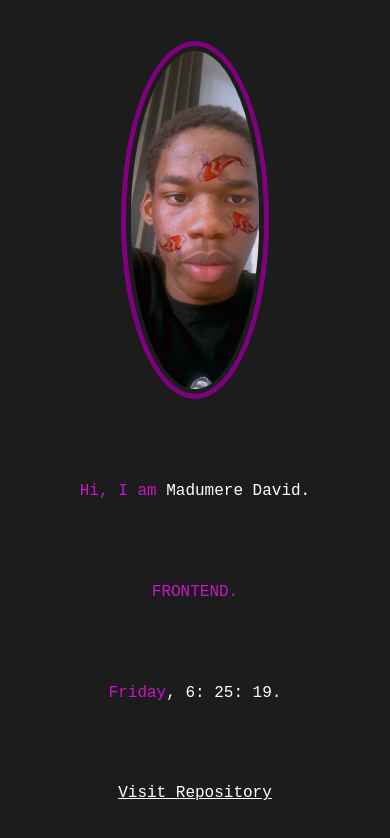
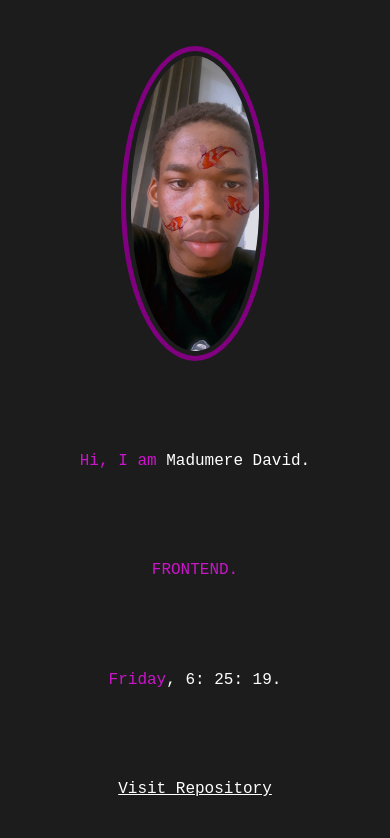
Before and after one commit to Kachi003/FRONT-END-TRACK-STAGE-1-TASK, a plain HTML site: page index.html in a window 390 px wide. Drawn offline with Linux system fonts and the light colour scheme.

Commit message:
An update on responsiveness

```diff
--- a/styles.css
+++ b/styles.css
@@ -51,6 +51,6 @@ a{color:white;}
                 height:100%;
                  font-size:1rem;}
 
-  .myImage{height:40%;
+  .myImage{height:35%;
            width:33%;}
 }
```
